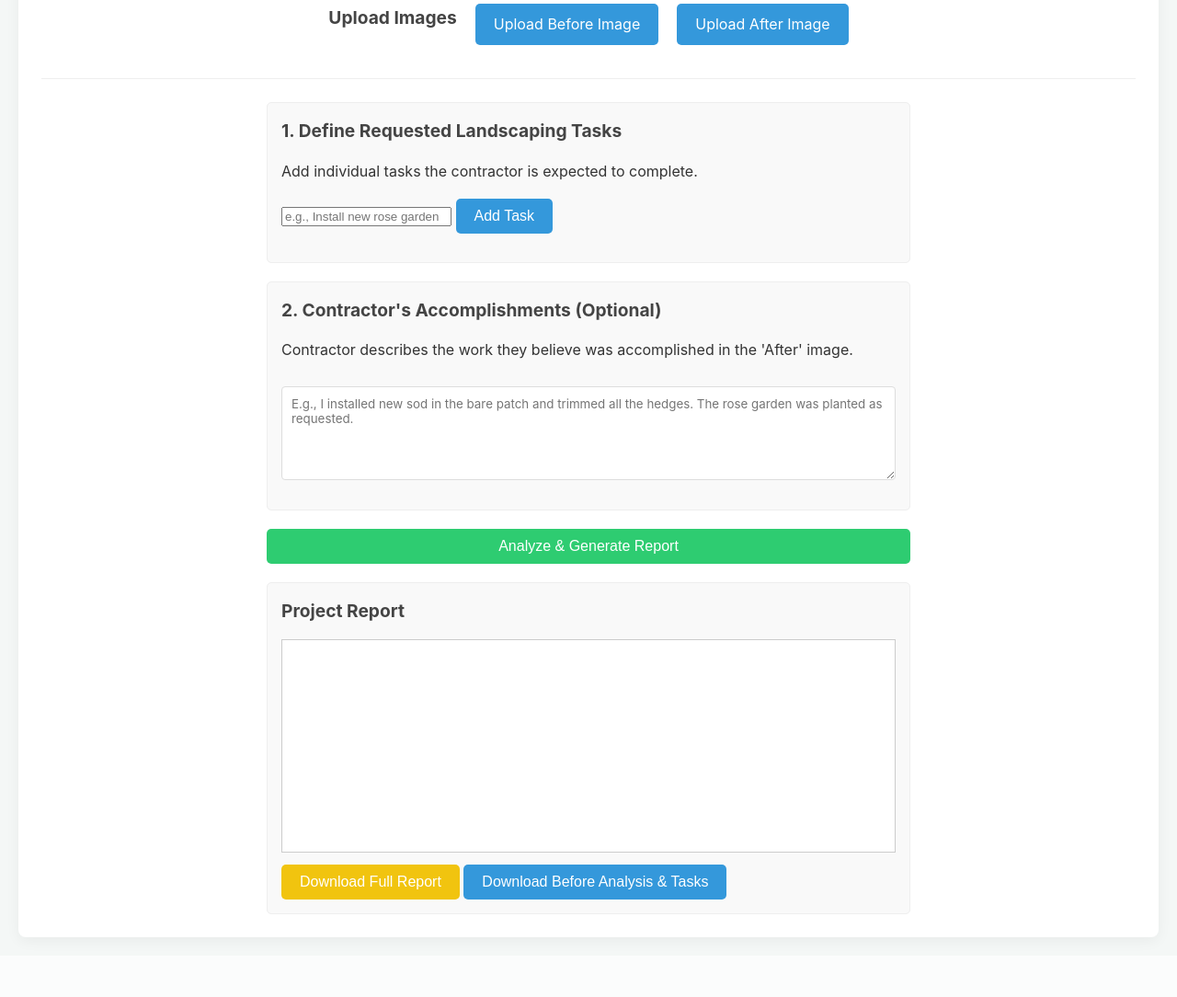
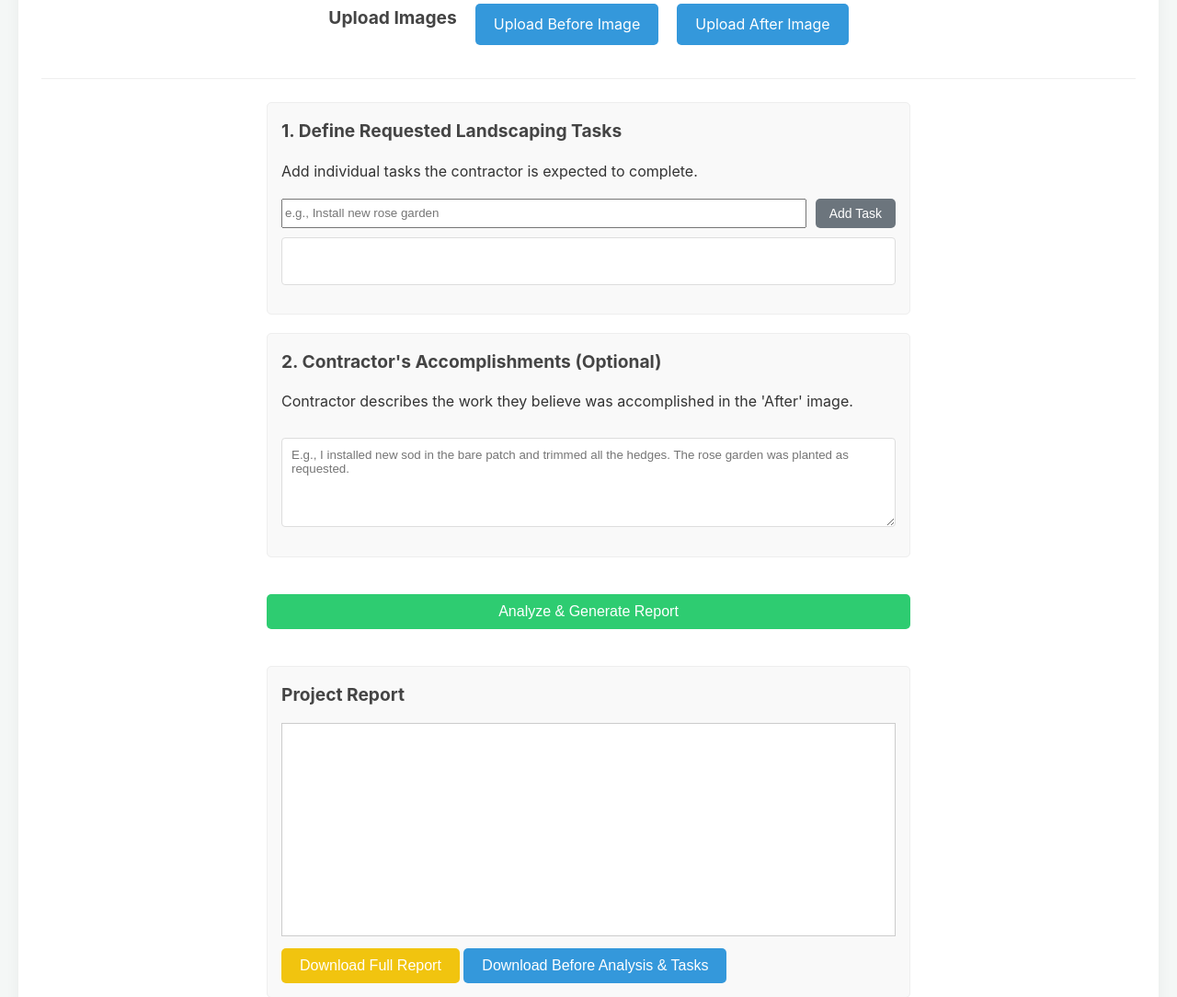
Before and after one commit to LokiMetaSmith/the_garden_app, a Flask app: page / in a window 1280 px wide. Shown: the part 139-1223 px from the top of the page at 92% size. Before the commit the page ends 1163 px from the top, so only its background shows below. Run offline with Flask 3, Linux system fonts and the light colour scheme.

Commit message:
Update style.css

```diff
--- a/static/style.css
+++ b/static/style.css
@@ -129,7 +129,90 @@ textarea {
     text-align: left;
     font-family: monospace; /* For report readability */
 }
+.task-input-group {
+    display: flex;
+    gap: 10px;
+    margin-bottom: 10px;
+}
 
+.task-input-group input[type="text"] {
+    flex-grow: 1;
+    width: auto; /* Override calc(100% - 22px) for flex item */
+    margin: 0; /* Remove default margins */
+}
+
+.task-input-group .button {
+    flex-shrink: 0; /* Prevent button from shrinking */
+    padding: 8px 15px;
+    font-size: 14px;
+    margin: 0;
+}
+
+.button.secondary {
+    background-color: #6c757d; /* A neutral gray */
+}
+
+.button.secondary:hover {
+    background-color: #5a6268;
+}
+
+ul#taskList {
+    list-style: none; /* Remove default bullet points */
+    padding: 0;
+    margin-top: 5px;
+    border: 1px solid #ddd;
+    border-radius: 4px;
+    min-height: 50px; /* Give it some space */
+    background-color: #fff;
+    max-height: 150px; /* Make it scrollable if many tasks */
+    overflow-y: auto;
+    text-align: left;
+}
+
+ul#taskList li {
+    padding: 8px 10px;
+    border-bottom: 1px solid #eee;
+    display: flex;
+    justify-content: space-between;
+    align-items: center;
+    font-size: 0.95em;
+    word-break: break-word; /* Wrap long task descriptions */
+}
+
+ul#taskList li:last-child {
+    border-bottom: none;
+}
+
+ul#taskList li button.remove-task-btn {
+    background: none;
+    border: none;
+    color: #dc3545; /* Red for delete */
+    font-size: 1.2em;
+    cursor: pointer;
+    margin-left: 10px;
+    padding: 0 5px;
+}
+
+ul#taskList li button.remove-task-btn:hover {
+    color: #a71d2a;
+}
+
+textarea#contractorAccomplishments {
+    width: calc(100% - 22px);
+    padding: 10px;
+    margin-top: 10px;
+    margin-bottom: 10px;
+    border: 1px solid #ddd;
+    border-radius: 4px;
+    resize: vertical;
+    font-family: Arial, sans-serif; /* Ensure it uses a readable font */
+}
+
+/* Add some extra space around the main analyze button */
+.controls > .button.primary {
+    margin-top: 20px;
+    margin-bottom: 20px;
+}
 /* ... (keep loading-spinner styles) ... */
 
 /* Responsive adjustments */
```
